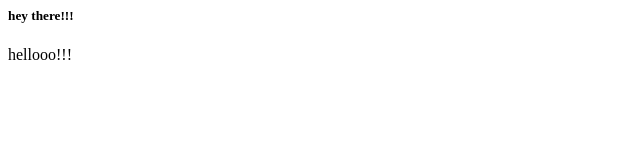
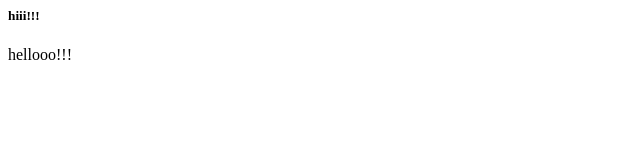
Before and after one commit to hitesh0806/git-6, a plain HTML site: page index.html in a window 1280 px wide. Shown: the full height of the page, 0-640 px from the left. Drawn offline with Linux system fonts and the light colour scheme.

Commit message:
modified the first line in branch1 branch

```diff
--- a/index.html
+++ b/index.html
@@ -1,2 +1,2 @@
-<h5>hey there!!!</h5>
+<h5>hiii!!!</h5>
 <p>hellooo!!!</p>
```
